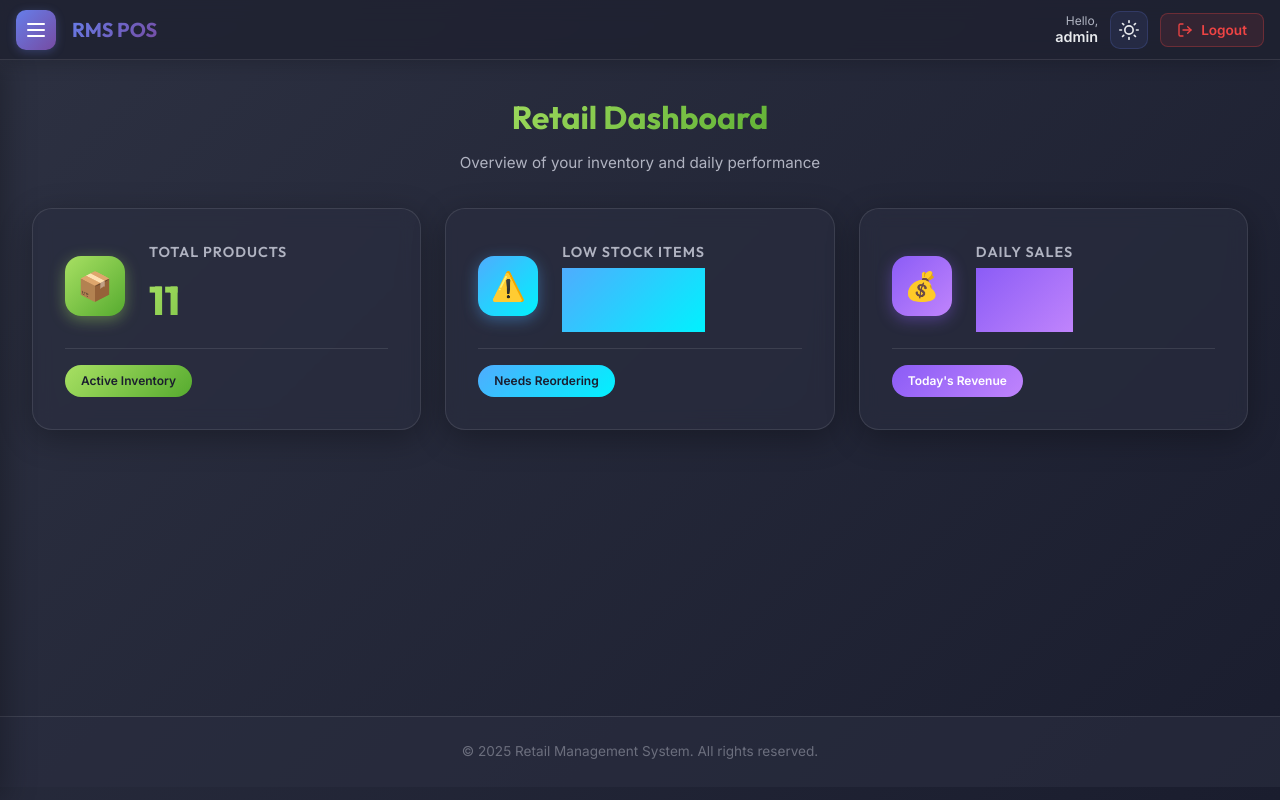
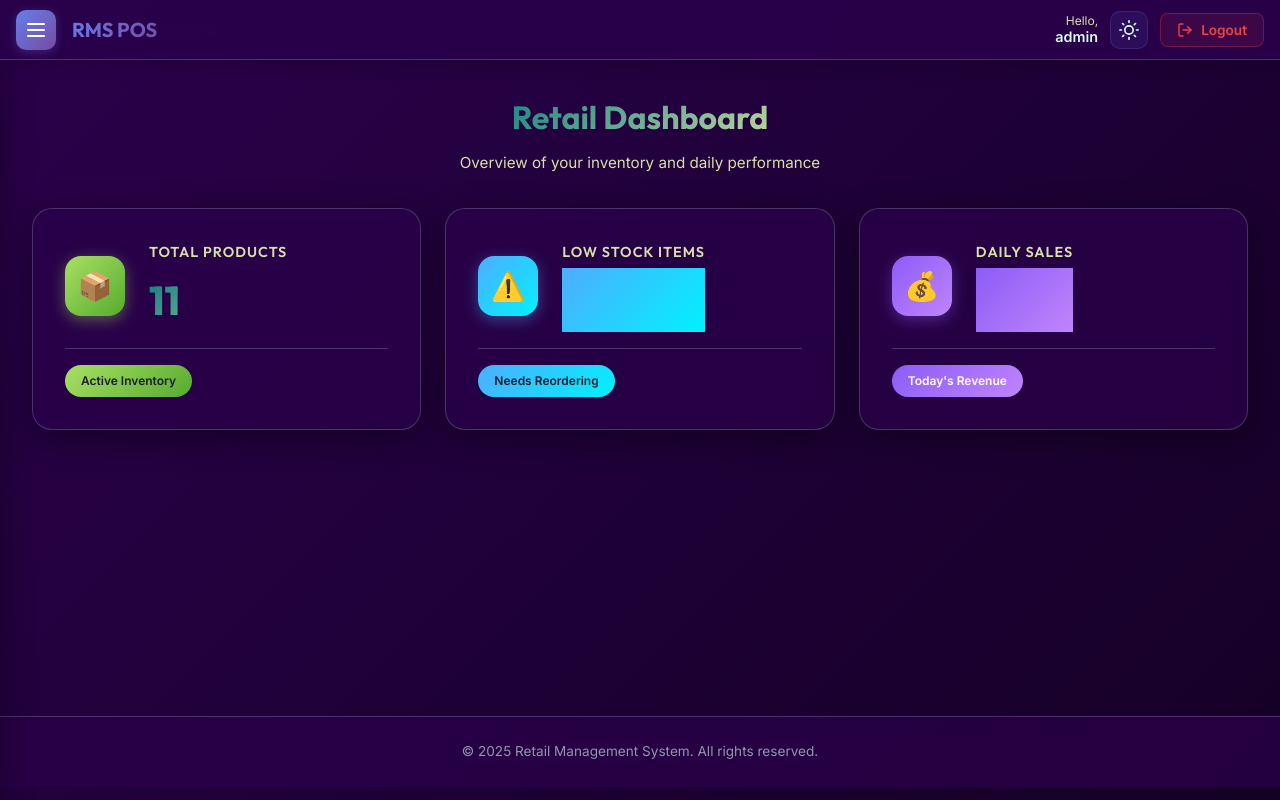
Before and after one commit to RakshitKashyap1/Retail-Management-System_Point-of-Sale, a Django app: page /inventory/dashboard/ in a window 1280 px wide. Run offline with Django 5.2, Linux system fonts and the light colour scheme; a user stored in the database is signed in; data comes from the database, SQL or seed files in the repository.

Commit message:
Update theme color variables for dark and light modes
Revised CSS custom properties to use a deep purple and teal color palette for both dark and light themes. This enhances brand consistency and visual appeal across the application.

```diff
--- a/rms_pos/static/css/styles.css
+++ b/rms_pos/static/css/styles.css
@@ -1,60 +1,67 @@
 :root {
     /* Dark Theme (Default) */
-    --bg-body: #1a1d2e;
-    --bg-gradient: linear-gradient(135deg, #2d3142 0%, #1a1d2e 100%);
-    --text-primary: #e8eaed;
-    --text-secondary: #b0b3c1;
-    --text-muted: #6b6e7d;
-    --nav-bg: rgba(30, 33, 48, 0.8);
-    --border-color: rgba(255, 255, 255, 0.1);
-    --border-color-hover: rgba(168, 224, 99, 0.5);
-    /* Greenish hover */
-    --card-bg: rgba(42, 46, 64, 0.6);
-    --card-shadow: 0 8px 32px rgba(0, 0, 0, 0.3);
-    --input-bg: rgba(30, 33, 48, 0.6);
-    --input-focus-bg: rgba(30, 33, 48, 0.8);
-    --table-bg: rgba(42, 46, 64, 0.6);
-    --table-header-bg: rgba(30, 33, 48, 0.8);
-    --table-hover-bg: rgba(255, 255, 255, 0.03);
+    --bg-body: #2A014B;
+    /* Deep Purple */
+    --bg-gradient: linear-gradient(135deg, #2A014B 0%, #150026 100%);
+    --text-primary: #DAFAF8;
+    /* Light Cyan */
+    --text-secondary: #D6E1A5;
+    /* Light Green */
+    --text-muted: rgba(218, 250, 248, 0.6);
+    --nav-bg: rgba(42, 1, 75, 0.9);
+    --border-color: rgba(218, 250, 248, 0.2);
+    --border-color-hover: #027B7E;
+    /* Teal */
 
-    --accent-start: #a8e063;
-    --accent-middle: #84cc16;
-    /* Fallback/Middle */
-    --accent-end: #56ab2f;
+    --card-bg: rgba(42, 1, 75, 0.7);
+    --card-shadow: 0 8px 32px rgba(0, 0, 0, 0.4);
+    --input-bg: rgba(2, 123, 126, 0.2);
+    --input-focus-bg: rgba(2, 123, 126, 0.3);
+    --table-bg: rgba(42, 1, 75, 0.5);
+    --table-header-bg: rgba(2, 123, 126, 0.3);
+    --table-hover-bg: rgba(218, 250, 248, 0.05);
+
+    --accent-start: #027B7E;
+    --accent-middle: #027B7E;
+    --accent-end: #D6E1A5;
     --accent-gradient: linear-gradient(135deg, var(--accent-start) 0%, var(--accent-end) 100%);
-    --accent-shadow: rgba(168, 224, 99, 0.4);
+    --accent-shadow: rgba(2, 123, 126, 0.4);
 
-    --btn-secondary-bg: rgba(255, 255, 255, 0.1);
-    --btn-secondary-border: rgba(255, 255, 255, 0.2);
-    --btn-secondary-hover-bg: rgba(255, 255, 255, 0.15);
+    --btn-secondary-bg: rgba(218, 250, 248, 0.1);
+    --btn-secondary-border: rgba(218, 250, 248, 0.2);
+    --btn-secondary-hover-bg: rgba(218, 250, 248, 0.15);
 }
 
 html.light-theme {
-    --bg-body: #f3f4f6;
-    --bg-gradient: linear-gradient(135deg, #f0fdf4 0%, #dcfce7 100%);
-    /* Very light green hint to match brand */
-    --text-primary: #111827;
-    --text-secondary: #4b5563;
-    --text-muted: #9ca3af;
-    --nav-bg: rgba(255, 255, 255, 0.8);
-    --border-color: rgba(0, 0, 0, 0.1);
-    --border-color-hover: rgba(101, 163, 13, 0.5);
-    --card-bg: rgba(255, 255, 255, 0.7);
-    --card-shadow: 0 4px 20px rgba(0, 0, 0, 0.05);
+    --bg-body: #DAFAF8;
+    /* Light Cyan */
+    --bg-gradient: linear-gradient(135deg, #DAFAF8 0%, #E0F2F1 100%);
+
+    --text-primary: #2A014B;
+    /* Deep Purple */
+    --text-secondary: #027B7E;
+    /* Teal */
+    --text-muted: rgba(42, 1, 75, 0.7);
+    --nav-bg: rgba(218, 250, 248, 0.9);
+    --border-color: rgba(42, 1, 75, 0.15);
+    --border-color-hover: #027B7E;
+    --card-bg: rgba(255, 255, 255, 0.6);
+    --card-shadow: 0 4px 20px rgba(42, 1, 75, 0.08);
     --input-bg: rgba(255, 255, 255, 0.8);
     --input-focus-bg: #ffffff;
     --table-bg: rgba(255, 255, 255, 0.7);
-    --table-header-bg: rgba(243, 244, 246, 0.8);
-    --table-hover-bg: rgba(0, 0, 0, 0.02);
+    --table-header-bg: rgba(214, 225, 165, 0.4);
+    --table-hover-bg: rgba(42, 1, 75, 0.05);
 
-    --accent-start: #65a30d;
-    --accent-end: #15803d;
-    --accent-shadow: rgba(101, 163, 13, 0.2);
+    --accent-start: #027B7E;
+    --accent-end: #2A014B;
+    --accent-shadow: rgba(2, 123, 126, 0.2);
 
-    --btn-secondary-bg: rgba(0, 0, 0, 0.05);
-    --btn-secondary-border: rgba(0, 0, 0, 0.1);
-    --btn-secondary-hover-bg: rgba(0, 0, 0, 0.08);
+    --btn-secondary-bg: rgba(42, 1, 75, 0.05);
+    --btn-secondary-border: rgba(42, 1, 75, 0.1);
+    --btn-secondary-hover-bg: rgba(42, 1, 75, 0.1);
 }
+
 
 /* Reset and Base Styles */
 * {
```
